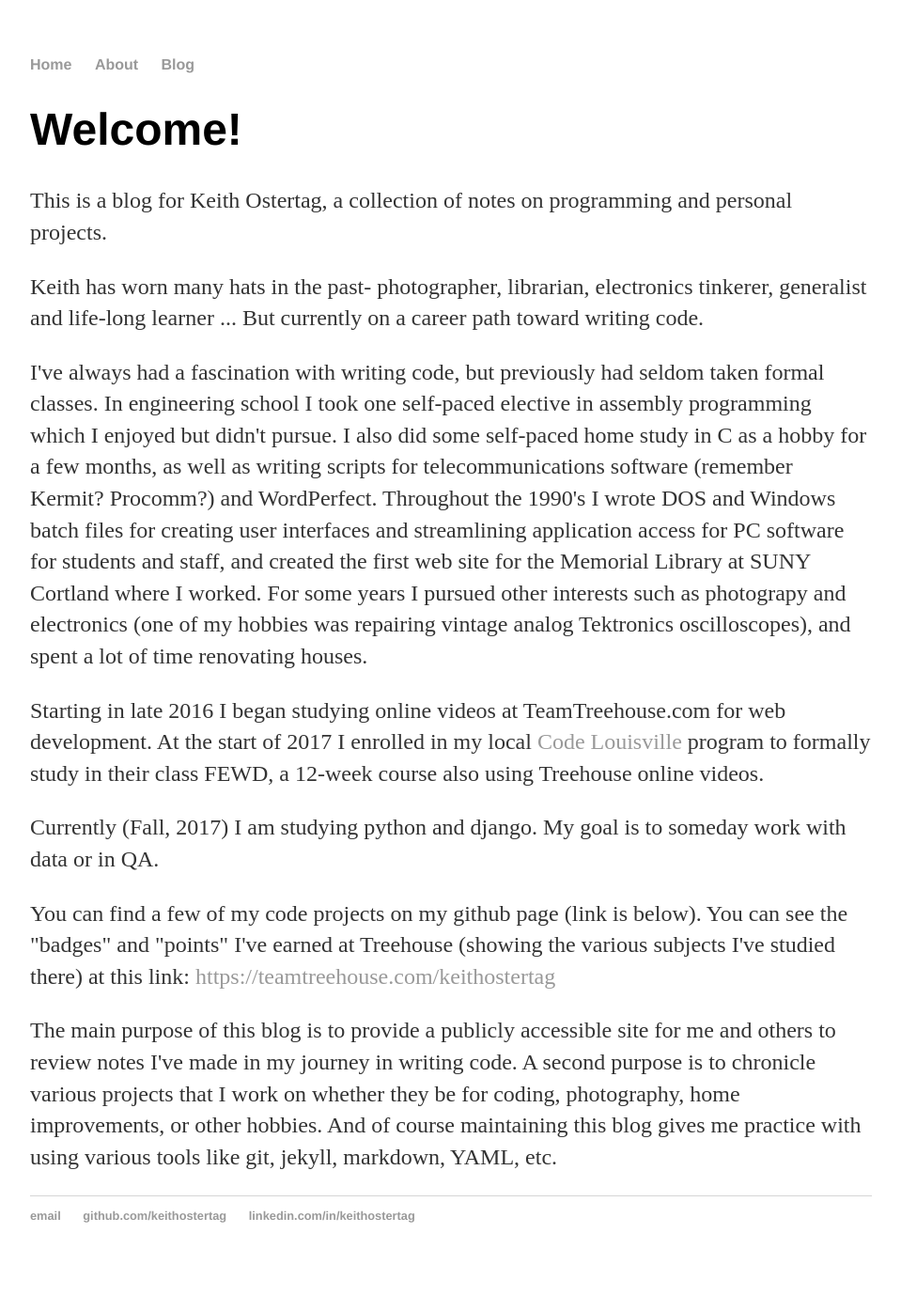
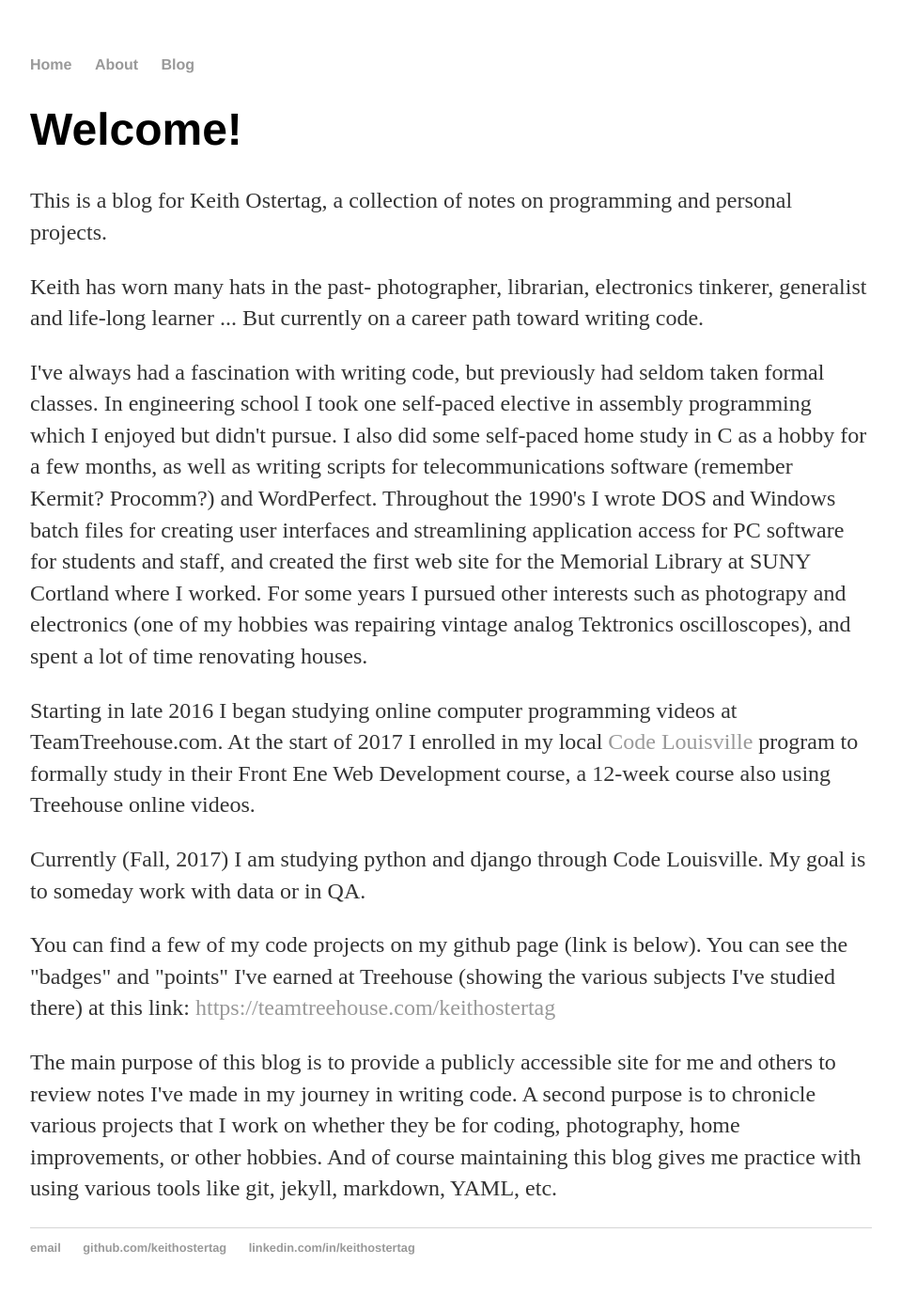
Before and after one commit to keithostertag/keithostertag.github.io, a Jekyll site: the page built from about/index.html, in a window 1280 px wide. Shown: the whole page at 94% size, without its empty margins (160-1119 px from the left). Built offline with Jekyll 4.4.1, drawn with Linux system fonts in a browser that asks for light colours; before the commit the page ends 1361 px from its top, so only the background shows below that.

Commit message:
added about.html

```diff
--- a/about/index.html
+++ b/about/index.html
@@ -26,12 +26,13 @@ such as photograpy and electronics (one of my hobbies was repairing vintage anal
 and spent a lot of time renovating houses.
 </p>
 <p>
-Starting in late 2016 I began studying online videos at TeamTreehouse.com for web development.
-At the start of 2017 I enrolled in my local <a href="https://codelouisville.org/">Code Louisville</a> program to formally study in their class FEWD,
+Starting in late 2016 I began studying online computer programming videos at TeamTreehouse.com.
+At the start of 2017 I enrolled in my local <a href="https://codelouisville.org/">Code Louisville</a>
+program to formally study in their Front Ene Web Development course,
 a 12-week course also using Treehouse online videos.
 </p>
 <p>
-  Currently (Fall, 2017) I am studying python and django. My goal is to someday work with data or in QA.
+  Currently (Fall, 2017) I am studying python and django through Code Louisville. My goal is to someday work with data or in QA.
 </p>
 <p>
   You can find a few of my code projects on my github page (link is below). You can see the "badges" and "points" I've
```
